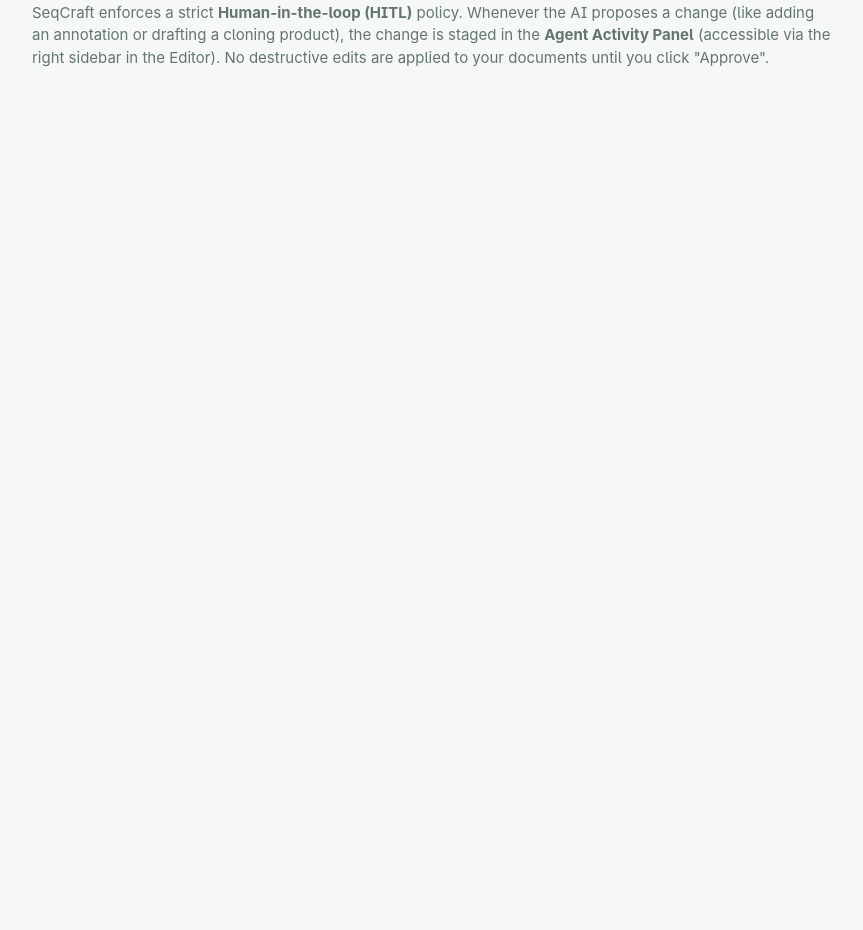
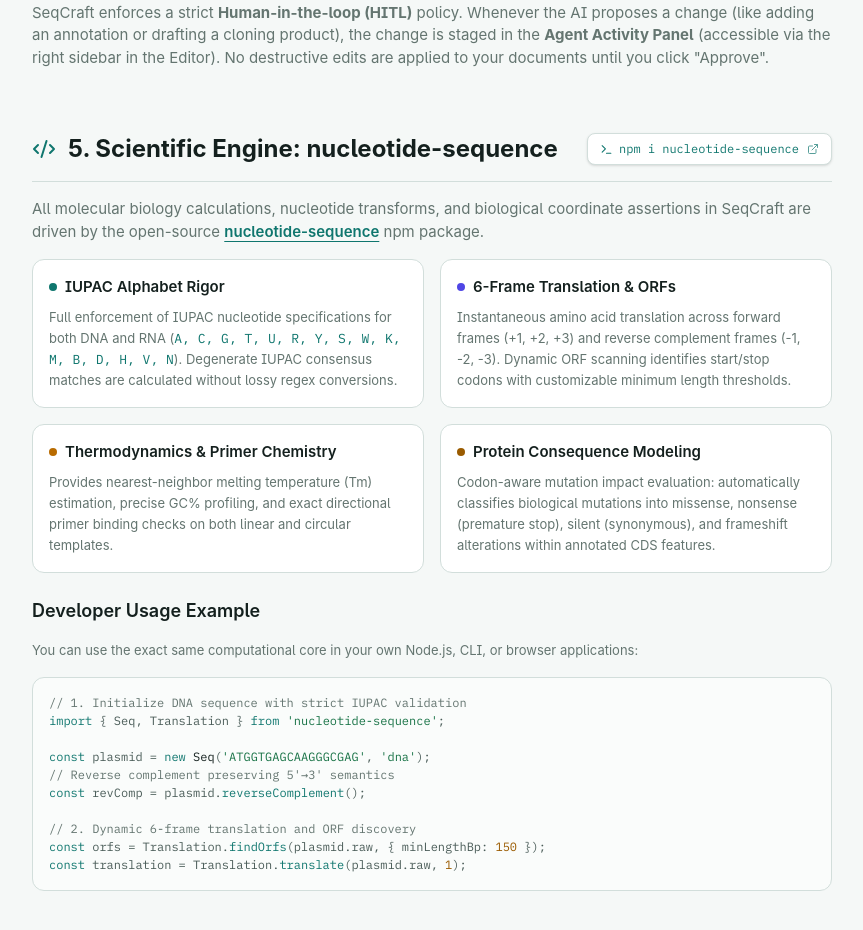
Before and after one commit to sea-deep/seqcraft, a React (Vite) app: page /docs in a window 1280 px wide. Shown: the part 2020-2950 px from the top of the page, without its empty margins (208-1071 px from the left). Before the commit the page ends 2217 px from the top, so only its background shows below. Built offline with nearby package versions, Linux system fonts and the light colour scheme; what @mcp-b/webmcp-polyfill would draw is missing.

Commit message:
docs: populate nucleotide-sequence engine documentation and optimize three-vendor bundle chunking

```diff
--- a/src/components/docs/DocsView.tsx
+++ b/src/components/docs/DocsView.tsx
@@ -1,5 +1,5 @@
 import React from 'react';
-import { BookOpen, FileUp, Download, Eye, TestTube, Cpu } from 'lucide-react';
+import { BookOpen, FileUp, Download, Eye, TestTube, Cpu, Code2, Terminal, ExternalLink } from 'lucide-react';
 import { Dialog, DialogContent, DialogHeader, DialogTitle, DialogTrigger } from '../ui/dialog';
 
 export function DocsDialog({ children, open, onOpenChange }: { children?: React.ReactNode, open?: boolean, onOpenChange?: (open: boolean) => void }) {
@@ -84,6 +84,28 @@
               </div>
             </section>
 
+            {/* Scientific Engine */}
+            <section className="space-y-3">
+              <div className="flex items-center justify-between border-b border-[var(--border)] pb-1.5">
+                <h2 className="text-[14px] font-semibold text-[var(--text)] flex items-center gap-2">
+                  <Code2 size={14} className="text-[var(--accent)]" /> Powered by nucleotide-sequence
+                </h2>
+                <a
+                  href="https://www.npmjs.com/package/nucleotide-sequence"
+                  target="_blank"
+                  rel="noreferrer"
+                  className="flex items-center gap-1 text-[11px] font-mono text-[var(--accent)] hover:underline"
+                >
+                  <Terminal size={11} />
+                  v2.0.0
+                  <ExternalLink size={10} />
+                </a>
+              </div>
+              <p className="text-[12px] text-[var(--text-muted)] leading-relaxed pl-1">
+                SeqCraft relies on the <a href="https://www.npmjs.com/package/nucleotide-sequence" target="_blank" rel="noreferrer" className="text-[var(--accent)] underline font-medium">nucleotide-sequence</a> library for IUPAC validation, reverse complement transformations, 6-frame translations, ORF detection, and protein consequence predictions.
+              </p>
+            </section>
+
           </div>
         </div>
       </DialogContent>
--- a/src/pages/DocsPage.tsx
+++ b/src/pages/DocsPage.tsx
@@ -1,6 +1,6 @@
 
 import { Link } from 'react-router-dom';
-import { BookOpen, FileUp, Download, Eye, TestTube, Cpu, ArrowLeft, Layers, MousePointer2 } from 'lucide-react';
+import { BookOpen, FileUp, Download, Eye, TestTube, Cpu, ArrowLeft, Layers, MousePointer2, Code2, ExternalLink, Terminal } from 'lucide-react';
 
 export function DocsPage() {
   return (
@@ -141,6 +141,85 @@
             </div>
           </section>
 
+          {/* Section 5 */}
+          <section id="nucleotide-sequence" className="space-y-4">
+            <div className="flex flex-wrap items-center justify-between gap-4 border-b border-[var(--border)] pb-4">
+              <h2 className="text-2xl font-bold flex items-center gap-3">
+                <Code2 size={24} className="text-[var(--accent)]" /> 5. Scientific Engine: nucleotide-sequence
+              </h2>
+              <a
+                href="https://www.npmjs.com/package/nucleotide-sequence"
+                target="_blank"
+                rel="noreferrer"
+                className="inline-flex items-center gap-1.5 px-3 py-1.5 rounded-lg border border-[var(--border)] bg-[var(--panel)] text-[12px] font-mono text-[var(--accent)] hover:bg-[var(--panel-muted)] transition-colors shadow-sm"
+              >
+                <Terminal size={13} />
+                npm i nucleotide-sequence
+                <ExternalLink size={12} className="ml-0.5 opacity-70" />
+              </a>
+            </div>
+
+            <div className="prose prose-invert max-w-none text-[15px] text-[var(--text-muted)] space-y-4">
+              <p>
+                All molecular biology calculations, nucleotide transforms, and biological coordinate assertions in SeqCraft are driven by the open-source <a href="https://www.npmjs.com/package/nucleotide-sequence" target="_blank" rel="noreferrer" className="text-[var(--accent)] underline underline-offset-4 font-semibold">nucleotide-sequence</a> npm package.
+              </p>
+
+              <div className="grid grid-cols-1 md:grid-cols-2 gap-4 mt-4">
+                <div className="bg-[var(--panel)] border border-[var(--border)] p-4 rounded-xl space-y-2">
+                  <h4 className="text-[var(--text)] font-semibold flex items-center gap-2">
+                    <span className="h-2 w-2 rounded-full bg-[var(--accent)]" /> IUPAC Alphabet Rigor
+                  </h4>
+                  <p className="text-[13px] leading-relaxed">
+                    Full enforcement of IUPAC nucleotide specifications for both DNA and RNA (<code className="text-[var(--accent)] font-mono">A, C, G, T, U, R, Y, S, W, K, M, B, D, H, V, N</code>). Degenerate IUPAC consensus matches are calculated without lossy regex conversions.
+                  </p>
+                </div>
+
+                <div className="bg-[var(--panel)] border border-[var(--border)] p-4 rounded-xl space-y-2">
+                  <h4 className="text-[var(--text)] font-semibold flex items-center gap-2">
+                    <span className="h-2 w-2 rounded-full bg-[var(--bio-cds)]" /> 6-Frame Translation & ORFs
+                  </h4>
+                  <p className="text-[13px] leading-relaxed">
+                    Instantaneous amino acid translation across forward frames (+1, +2, +3) and reverse complement frames (-1, -2, -3). Dynamic ORF scanning identifies start/stop codons with customizable minimum length thresholds.
+                  </p>
+                </div>
+
+                <div className="bg-[var(--panel)] border border-[var(--border)] p-4 rounded-xl space-y-2">
+                  <h4 className="text-[var(--text)] font-semibold flex items-center gap-2">
+                    <span className="h-2 w-2 rounded-full bg-[var(--bio-promoter)]" /> Thermodynamics & Primer Chemistry
+                  </h4>
+                  <p className="text-[13px] leading-relaxed">
+                    Provides nearest-neighbor melting temperature (Tm) estimation, precise GC% profiling, and exact directional primer binding checks on both linear and circular templates.
+                  </p>
+                </div>
+
+                <div className="bg-[var(--panel)] border border-[var(--border)] p-4 rounded-xl space-y-2">
+                  <h4 className="text-[var(--text)] font-semibold flex items-center gap-2">
+                    <span className="h-2 w-2 rounded-full bg-[var(--warning)]" /> Protein Consequence Modeling
+                  </h4>
+                  <p className="text-[13px] leading-relaxed">
+                    Codon-aware mutation impact evaluation: automatically classifies biological mutations into missense, nonsense (premature stop), silent (synonymous), and frameshift alterations within annotated CDS features.
+                  </p>
+                </div>
+              </div>
+
+              <h3 className="text-lg font-semibold text-[var(--text)] mt-6">Developer Usage Example</h3>
+              <p className="text-[13px]">You can use the exact same computational core in your own Node.js, CLI, or browser applications:</p>
+
+              <div className="rounded-xl border border-[var(--border)] bg-[var(--bg-editor)] p-4 font-mono text-[12px] text-[var(--text-secondary)] overflow-x-auto">
+                <pre className="space-y-1">
+                  <span className="text-[var(--text-muted)]">// 1. Initialize DNA sequence with strict IUPAC validation</span><br/>
+                  <span className="text-[var(--accent)]">import</span> &#123; Seq, Translation &#125; <span className="text-[var(--accent)]">from</span> <span className="text-[var(--success)]">'nucleotide-sequence'</span>;<br/><br/>
+                  <span className="text-[var(--accent)]">const</span> plasmid = <span className="text-[var(--accent)]">new</span> <span className="text-[var(--text)]">Seq</span>(<span className="text-[var(--success)]">'ATGGTGAGCAAGGGCGAG'</span>, <span className="text-[var(--success)]">'dna'</span>);<br/>
+                  <span className="text-[var(--text-muted)]">// Reverse complement preserving 5'→3' semantics</span><br/>
+                  <span className="text-[var(--accent)]">const</span> revComp = plasmid.<span className="text-[var(--accent)]">reverseComplement</span>();<br/><br/>
+                  <span className="text-[var(--text-muted)]">// 2. Dynamic 6-frame translation and ORF discovery</span><br/>
+                  <span className="text-[var(--accent)]">const</span> orfs = Translation.<span className="text-[var(--accent)]">findOrfs</span>(plasmid.raw, &#123; minLengthBp: <span className="text-[var(--warning)]">150</span> &#125;);<br/>
+                  <span className="text-[var(--accent)]">const</span> translation = Translation.<span className="text-[var(--accent)]">translate</span>(plasmid.raw, <span className="text-[var(--warning)]">1</span>);
+                </pre>
+              </div>
+            </div>
+          </section>
+
         </div>
       </main>
     </div>
--- a/vite.config.ts
+++ b/vite.config.ts
@@ -27,4 +27,15 @@
       "@": path.resolve(import.meta.dirname, "./src"),
     },
   },
+  build: {
+    rollupOptions: {
+      output: {
+        manualChunks(id: string) {
+          if (id.includes('node_modules/three') || id.includes('node_modules/@react-three')) {
+            return 'three-vendor';
+          }
+        },
+      },
+    },
+  },
 })
```
